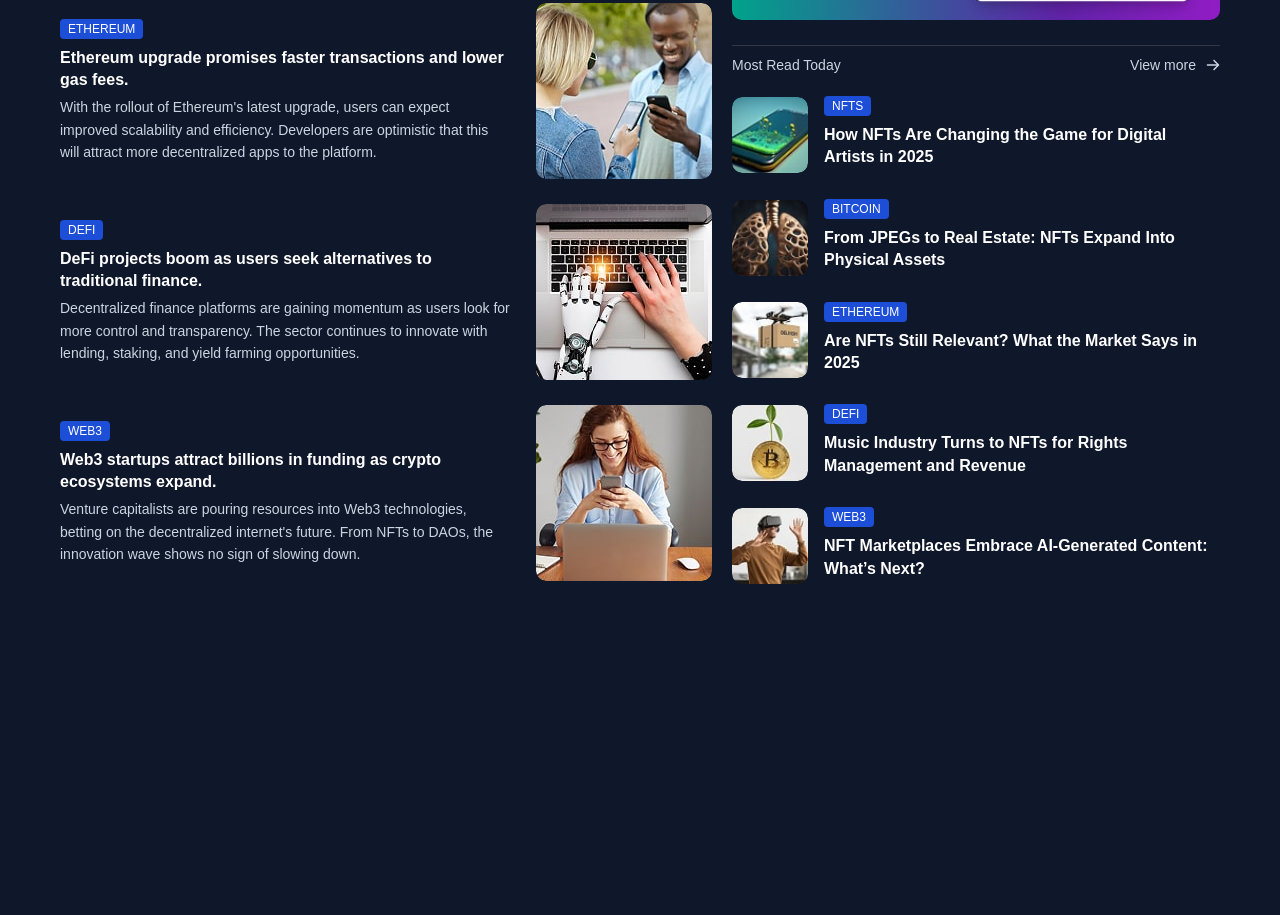
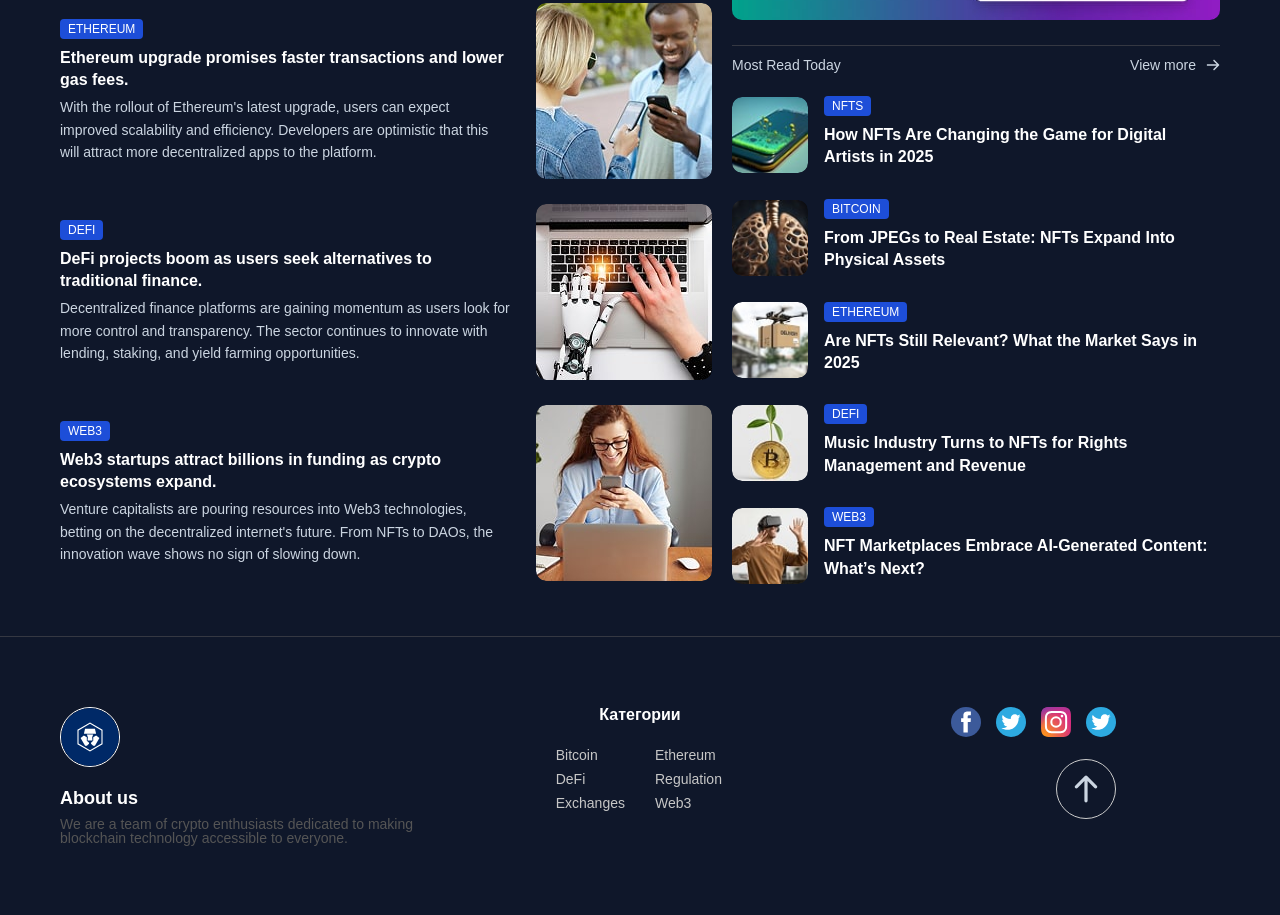
Before and after one commit to bezymec1992/crypto-news, a plain HTML site: page index.html in a window 1280 px wide. Shown: the part 1817-2732 px from the top of the page. Before the commit the page ends 2453 px from the top, so only its background shows below. Drawn offline with Linux system fonts and the light colour scheme.

Commit message:
Add files via upload

```diff
--- a/index.html
+++ b/index.html
@@ -365,6 +365,53 @@
       </div>
     </section>
 
+    <footer class="footer">
+      <div class="footer__container container">
+        <div class="footer__column footer__column--about">
+          <a href="#">
+            <img src="imgs/crypto.svg" alt="footer-logo" class="footer__logo">
+          </a>
+          <h3 class="footer__title">About us</h3>
+          <p class="footer__text">
+            We are a team of crypto enthusiasts dedicated to making blockchain technology accessible
+            to everyone.
+          </p>
+        </div>
+
+        <div class="footer__column footer__column--links">
+          <p class="footer__category-title">Категории</p>
+          <ul class="footer__links-grid">
+            <li><a href="#" class="footer__link">Bitcoin</a></li>
+            <li><a href="#" class="footer__link">Ethereum</a></li>
+            <li><a href="#" class="footer__link">DeFi</a></li>
+            <li><a href="#" class="footer__link">Regulation</a></li>
+            <li><a href="#" class="footer__link">Exchanges</a></li>
+            <li><a href="#" class="footer__link">Web3</a></li>
+          </ul>
+        </div>
+
+        <div class="footer__column footer__column--social">
+          <div class="footer__social-icons">
+            <a href="#" class="footer__social-link">
+              <img src="imgs/facebook.svg" alt="Facebook">
+            </a>
+            <a href="#" class="footer__social-link">
+              <img src="imgs/twitter.svg" alt="Twitter">
+            </a>
+            <a href="#" class="footer__social-link">
+              <img src="imgs/instagram.svg" alt="Instagram">
+            </a>
+            <a href="#" class="footer__social-link">
+              <img src="imgs/twitter.svg" alt="Twitter">
+            </a>
+          </div>
+          <a href="#" class="footer__scroll-top">
+            <img src="imgs/arrow-right.svg" alt="arrow up">
+          </a>
+        </div>
+      </div>
+    </footer>
+
     <script src="script.js"></script>
   </body>
 </html>
--- /dev/null
+++ b/styles/footer.css
@@ -0,0 +1,128 @@
+.footer {
+  border-top: 1px solid rgba(92, 91, 91, 0.5);
+  padding-top: 70px;
+  padding-bottom: 70px;
+}
+
+.footer__container {
+  display: grid;
+  grid-template-columns: repeat(3, 1fr);
+  gap: 20px;
+}
+
+.footer__column {
+  margin: 0 auto;
+}
+
+.footer__logo {
+  width: 60px;
+  height: 60px;
+  border: 1px solid white;
+  border-radius: 50%;
+  margin-bottom: 10px;
+}
+
+.footer__title {
+  font-size: 18px;
+  font-weight: bold;
+  margin: 10px 0;
+}
+
+.footer__text {
+  font-size: 14px;
+  color: #555;
+}
+
+.footer__category-title {
+  font-size: 16px;
+  font-weight: bold;
+  margin-bottom: 25px;
+  text-align: center;
+}
+
+.footer__links-grid {
+  display: grid;
+  grid-template-rows: repeat(3, auto);
+  grid-template-columns: repeat(2, 1fr);
+  gap: 10px;
+  column-gap: 30px;
+}
+
+.footer__link {
+  color: #c7c7c7;
+  font-size: 14px;
+  transition: all 0.3s;
+  width: fit-content;
+}
+
+.footer__link:hover {
+  padding-left: 5px;
+  color: white;
+}
+
+.footer__social-icons {
+  display: flex;
+  gap: 15px;
+  margin-bottom: 20px;
+  justify-content: end;
+}
+
+.footer__social-link img {
+  width: 30px;
+  height: 30px;
+  transition: all 0.3s;
+}
+
+.footer__social-link:hover img {
+  scale: 1.15;
+}
+
+.footer__scroll-top {
+  border-radius: 50%;
+  border: 1px solid #ccc;
+  width: 60px;
+  height: 60px;
+  display: flex;
+  align-items: center;
+  justify-content: center;
+  padding: 10px;
+  margin-left: auto;
+}
+
+.footer__scroll-top img {
+  width: 30px;
+  height: 30px;
+  rotate: -90deg;
+  transition: all 0.3s;
+}
+
+.footer__scroll-top:hover img {
+  scale: 1.1;
+}
+
+@media (max-width: 768px) {
+  .footer {
+    padding-top: 30px;
+    padding-bottom: 30px;
+  }
+  .footer__container {
+    grid-template-columns: 1fr;
+    gap: 30px;
+  }
+
+  .footer__column--about {
+    text-align: center;
+  }
+
+  .footer__links-grid {
+    grid-template-columns: repeat(2, 1fr);
+    gap: 10px;
+    column-gap: 30px;
+    width: fit-content;
+    margin: 0 auto;
+  }
+
+  .footer__scroll-top {
+    margin: 0 auto;
+  }
+}
--- a/styles/style.css
+++ b/styles/style.css
@@ -3,3 +3,4 @@
 @import 'main.css';
 @import 'lineCards.css';
 @import 'columnCards.css';
+@import 'footer.css';
```
